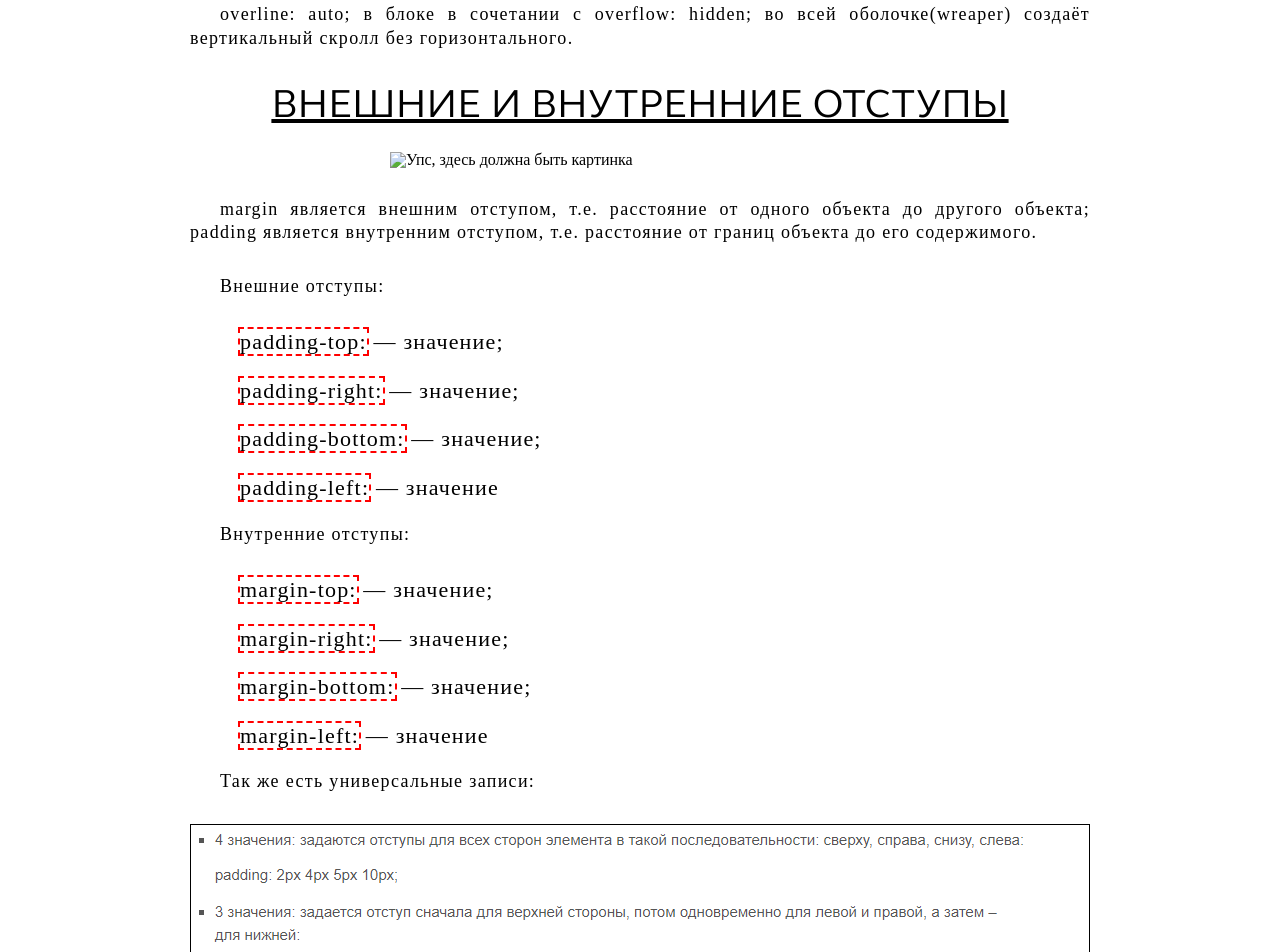
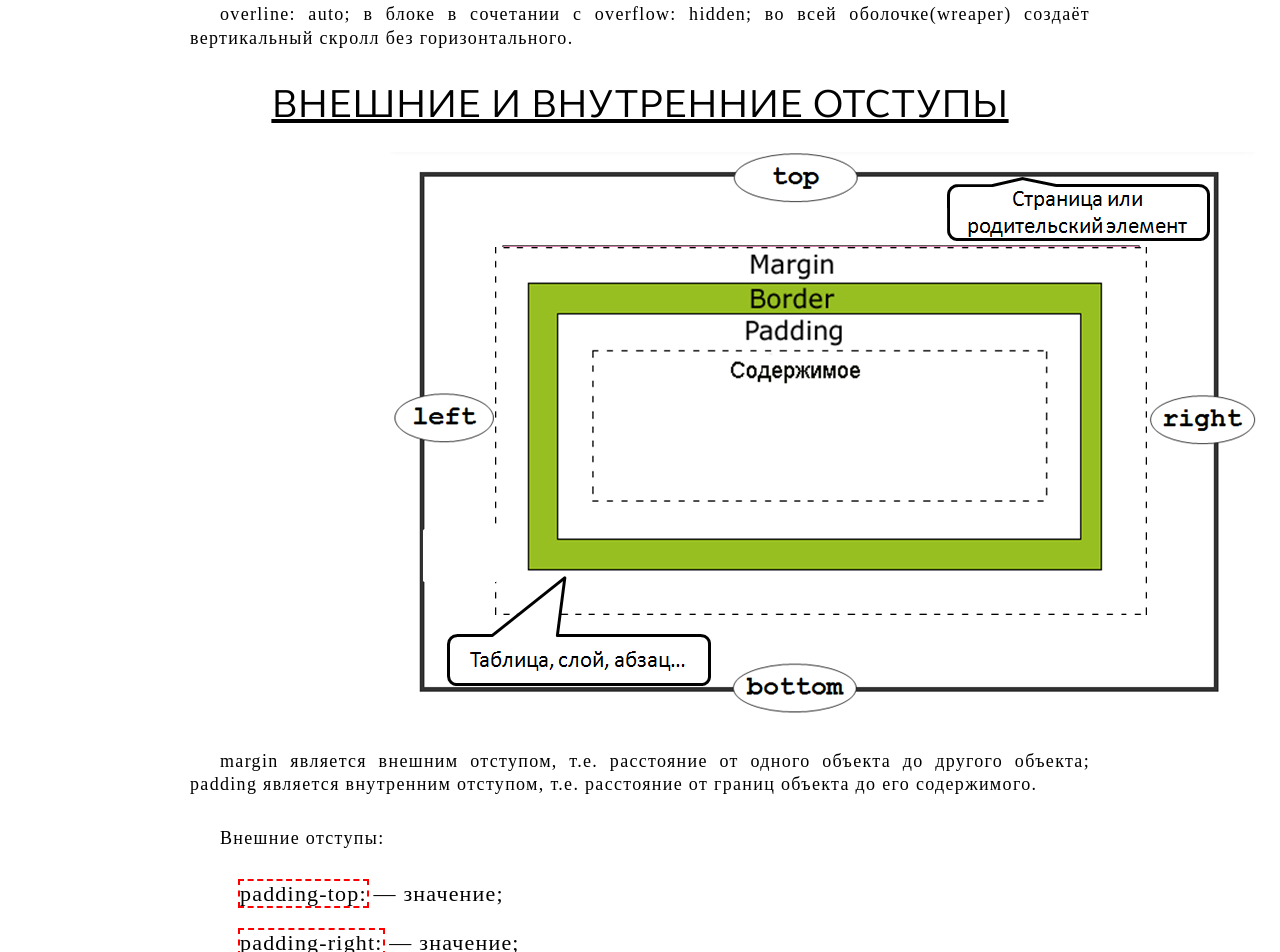
Before and after one commit to SkyDog19/All_the_css, a plain HTML site: page index.html in a window 1280 px wide. Shown: the part 5285-6237 px from the top of the page. Drawn offline with Linux system fonts and the light colour scheme; a web font is replaced by a local one.

Commit message:
Update index.html

```diff
--- a/index.html
+++ b/index.html
@@ -221,7 +221,7 @@
             <div class="block-nine">
                 <h2 id="section-9">Внешние и внутренние отступы</h2>
                 <div class="image-nine">
-                    <img src="img/css-code-nine.png.crdownload" alt="Упс, здесь должна быть картинка">
+                    <img src="img/666.png" alt="Упс, здесь должна быть картинка">
                 </div>
                 <p>margin является внешним отступом, т.е. расстояние от одного объекта до другого объекта; padding
                     является внутренним отступом, т.е. расстояние от границ объекта до его содержимого.</p>
```
